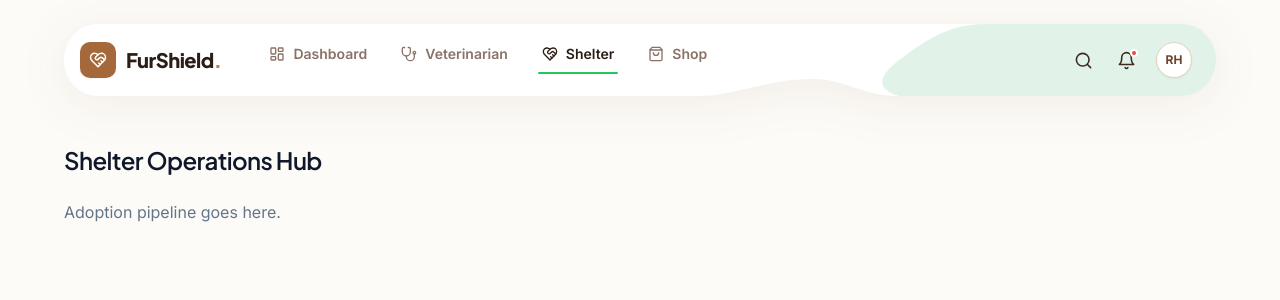
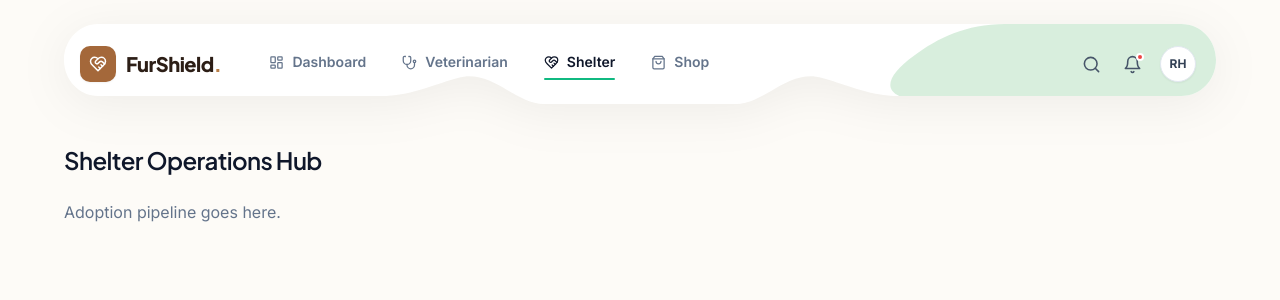
Before and after one commit to Aaliyanamir/Fur-Sheild, a React (Vite) app in the folder frontend/: page /shelter in a window 1280 px wide. Shown: the top 300 px of the page. Built offline with nearby package versions, Linux system fonts and the light colour scheme.

Commit message:
feat(ui): refine SVG navbar to faithfully match reference image 2 wave structure and sage zone

```diff
--- a/frontend/src/components/molecules/Navbar.jsx
+++ b/frontend/src/components/molecules/Navbar.jsx
@@ -12,59 +12,73 @@ export default function Navbar() {
   ];
 
   return (
-    <div className="fixed top-6 left-0 right-0 z-50 flex justify-center px-4 pointer-events-none">
+    <div className="fixed top-6 left-0 right-0 z-50 flex justify-center px-6 pointer-events-none">
 
       {/*
-        Fixed height wrapper — SVG dimensions are anchored to this.
-        The wave dip creates the visual depth that makes the logo/nav sit at different vertical levels.
+        h-[80px] gives the SVG room for the wave to breathe.
+        pointer-events-auto re-enables interaction on the actual component.
       */}
-      <header className="relative w-full max-w-6xl h-[72px] flex items-center pointer-events-auto">
+      <header className="relative w-full max-w-6xl h-[80px] pointer-events-auto">
 
-        {/* ── Custom SVG Container ────────────────────────────────────────
-            Two paths:
-            1. Main white shape — rounded pill left/right, organic wave dip at center-bottom.
-            2. Sage green zone — right-side organic blob for the action buttons, matching the
-               reference image's distinctive sage/mint right section.
+        {/* ── SVG SHELL ─────────────────────────────────────────────────────
+            viewBox: 1200 wide × 80 tall.
+
+            Path 1 (white body):
+              - Starts at top-left with a rounded pill cap (r=36).
+              - Top edge is FLAT across to the right pill cap.
+              - Right pill cap curves down.
+              - Bottom-right is HIGHER (sage zone sits taller).
+              - A smooth S-wave runs left from ~x=870 to x=260, dipping to y=80 at center.
+              - Bottom-left rises back up and closes at the left pill cap.
+
+            Path 2 (sage green right zone):
+              - Mirrors the right portion of path 1, filling it with the mint tone.
+              - Organic left edge curves inward to create the fluid blob shape.
         ──────────────────────────────────────────────────────────────── */}
         <svg
-          className="absolute inset-0 w-full h-full drop-shadow-[0_8px_24px_rgba(90,56,37,0.07)]"
-          viewBox="0 0 1200 72"
+          className="absolute inset-0 w-full h-full"
+          style={{ filter: 'drop-shadow(0 8px 24px rgba(0,0,0,0.06))' }}
+          viewBox="0 0 1200 80"
           preserveAspectRatio="none"
           xmlns="http://www.w3.org/2000/svg"
         >
-          {/* Main white pill body with wave bottom */}
+          {/* White pill body with organic wavy bottom */}
           <path
             d="
               M36,0
               H1164 C1184,0 1200,16 1200,36
               C1200,56 1184,72 1164,72
               H870
-              C830,72 815,55 780,55
-              C730,55 700,72 660,72
+              C840,72 820,62 790,54
+              C755,44 730,80 700,80
+              H500
+              C470,80 445,44 410,54
+              C380,62 360,72 330,72
               H36 C16,72 0,56 0,36
               C0,16 16,0 36,0 Z
             "
             fill="white"
           />
-          {/* Sage green right-side zone — matches reference image's tinted action area */}
+
+          {/* Sage green right action zone — matches Image 2's mint blob */}
           <path
             d="
               M870,72
               H1164 C1184,72 1200,56 1200,36
               C1200,16 1184,0 1164,0
-              H960
-              C920,0 895,18 870,36
-              C848,52 845,65 870,72 Z
+              H980
+              C940,0 910,14 885,32
+              C862,48 852,64 870,72 Z
             "
-            fill="#DCF0E4"
-            opacity="0.85"
+            fill="#D4EDDA"
+            opacity="0.9"
           />
         </svg>
 
-        {/* ── Foreground Content ─────────────────────────────────────── */}
-        <div className="relative z-10 flex items-center w-full px-4">
+        {/* ── FOREGROUND CONTENT ────────────────────────────────────────── */}
+        <div className="relative z-10 flex items-center h-full px-4">
 
-          {/* Logo — left section, sits at standard vertical center */}
+          {/* Logo — vertically centered in the pill (standard height zone) */}
           <div className="flex-shrink-0 flex items-center gap-2.5 pr-8">
             <div className="w-9 h-9 rounded-[10px] bg-camel-600 flex items-center justify-center shadow-sm">
               <HeartHandshake size={18} className="text-white" />
@@ -74,8 +88,8 @@ export default function Navbar() {
             </span>
           </div>
 
-          {/* Nav — pushed slightly down by pb-3 to sit in the wave dip visually */}
-          <nav className="hidden md:flex items-center gap-0.5 flex-1 pb-3">
+          {/* Nav — sits in the visual wave valley, pushed down slightly */}
+          <nav className="hidden md:flex items-end flex-1 gap-1 pb-1">
             {navItems.map((item) => {
               const Icon = item.icon;
               return (
@@ -83,19 +97,19 @@ export default function Navbar() {
                   key={item.name}
                   to={item.path}
                   className={({ isActive }) => cn(
-                    "group relative flex items-center gap-2 px-4 py-2 text-sm font-semibold transition-all duration-300",
+                    "group relative flex items-center gap-2 px-4 py-2 text-sm font-semibold transition-all duration-200",
                     isActive
-                      ? "text-espresso-900"
-                      : "text-espresso-500 hover:text-espresso-800"
+                      ? "text-slate-900"
+                      : "text-slate-500 hover:text-slate-800"
                   )}
                 >
                   {({ isActive }) => (
                     <>
-                      <Icon size={16} className="shrink-0" />
+                      <Icon size={15} className="shrink-0" />
                       <span>{item.name}</span>
-                      {/* Active underline — matching the reference image's green underline */}
+                      {/* Exact match to reference: solid green underline, no pill */}
                       {isActive && (
-                        <span className="absolute -bottom-0.5 left-3 right-3 h-[2.5px] rounded-full bg-green-500" />
+                        <span className="absolute bottom-0 left-4 right-4 h-[2.5px] rounded-full bg-emerald-500" />
                       )}
                     </>
                   )}
@@ -104,19 +118,19 @@ export default function Navbar() {
             })}
           </nav>
 
-          {/* Right actions — sit over the sage green SVG zone */}
-          <div className="flex items-center gap-2 ml-auto pr-2">
-            <button className="p-2 text-espresso-800 hover:text-camel-700 transition-colors rounded-full hover:bg-white/50">
+          {/* Right actions — over the sage SVG zone */}
+          <div className="flex items-center gap-1.5 ml-auto pr-1">
+            <button className="p-2 text-slate-600 hover:text-camel-700 transition-colors rounded-full hover:bg-white/60">
               <Search size={19} />
             </button>
 
-            <button className="relative p-2 text-espresso-800 hover:text-camel-700 transition-colors rounded-full hover:bg-white/50">
+            <button className="relative p-2 text-slate-600 hover:text-camel-700 transition-colors rounded-full hover:bg-white/60">
               <Bell size={19} />
               <span className="absolute top-1.5 right-1.5 w-2 h-2 rounded-full bg-red-500 border-2 border-white" />
             </button>
 
-            <div className="w-9 h-9 rounded-full bg-white border border-camel-200 flex items-center justify-center cursor-pointer shadow-sm hover:scale-105 hover:shadow-md transition-all ml-1">
-              <span className="text-xs font-black text-camel-800">RH</span>
+            <div className="w-9 h-9 rounded-full bg-white border border-slate-200 flex items-center justify-center ml-1 cursor-pointer shadow-sm hover:scale-105 hover:shadow-md transition-all">
+              <span className="text-xs font-black text-slate-700">RH</span>
             </div>
           </div>
 
```
